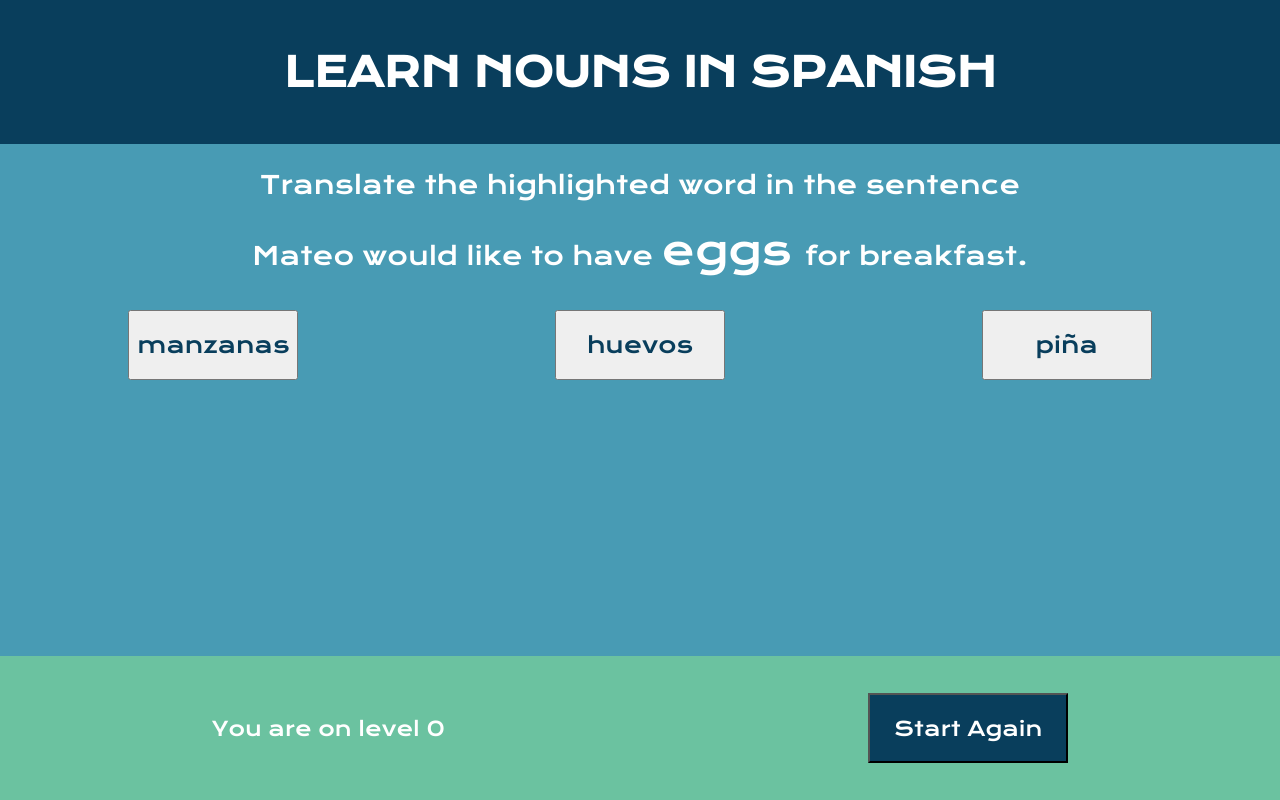
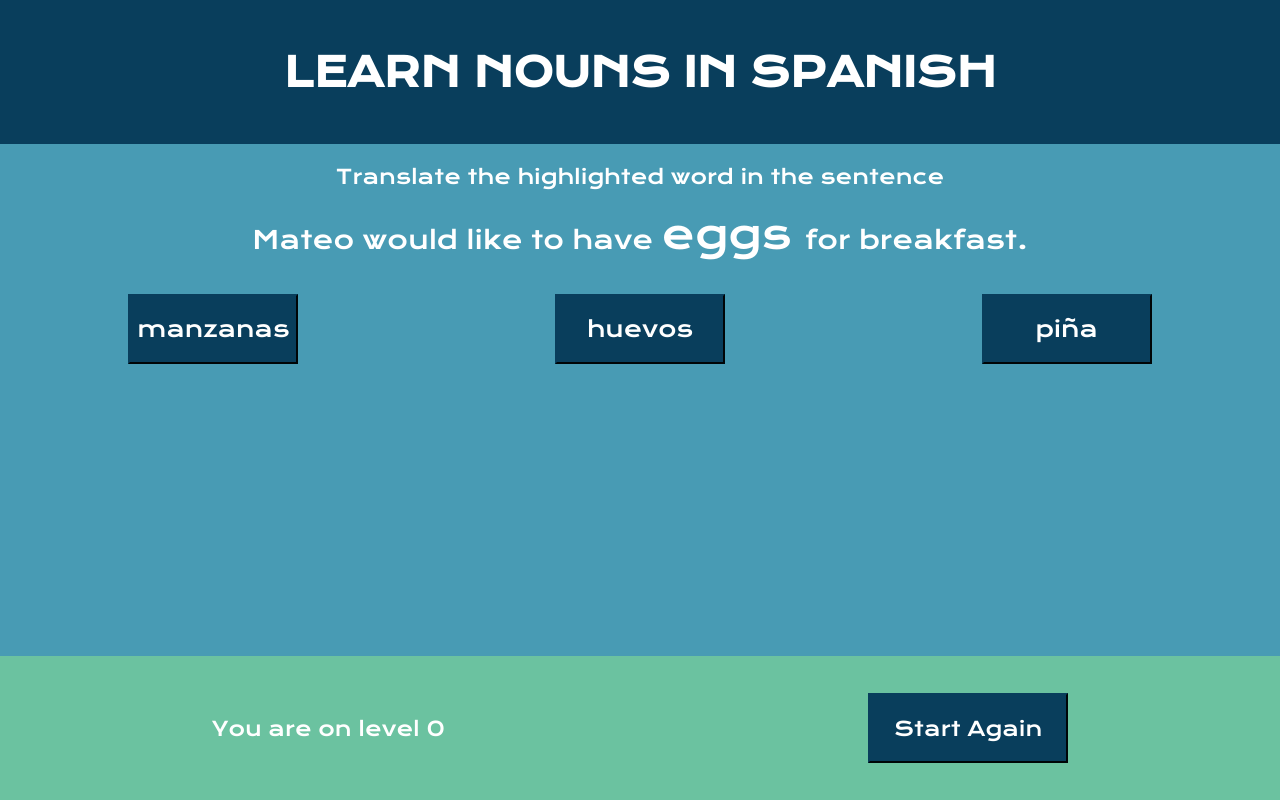
Before and after one commit to EvelinaKuu/wdi-first-project, a PHP site: page / in a window 1280 px wide. Run offline with PHP 8.4, Linux system fonts and the light colour scheme; some libraries are stand-ins or nearby versions.

Commit message:
changed the buttons border color to match the background color

```diff
--- a/css/style.css
+++ b/css/style.css
@@ -58,6 +58,7 @@ div, section {
 
 p {
  text-align: center;
+ font-size: 20px;
 }
 
 .sentence {
@@ -84,7 +85,9 @@ p {
   height: 70px;
   width: 170px;
   margin: 0;
-  color: #093E5C;
+  color: white;
+  background-color: #093E5C;
+  border-color: #093E5C;
 
 }
 
@@ -120,5 +123,6 @@ p {
   height: 70px;
   width: 200px;
   color: white;
+  border-color: #093E5C;
 
 }
--- a/js/script.js
+++ b/js/script.js
@@ -115,7 +115,7 @@ $(() => {
       $feedback.html('Sorry, try again');
       //$feedback.delay(2000).fadeOut();
       $feedback.fadeIn(function(){
-        $feedback.delay(2000).fadeOut();
+        $feedback.delay(1000).fadeOut();
       });
     }
   });
```
